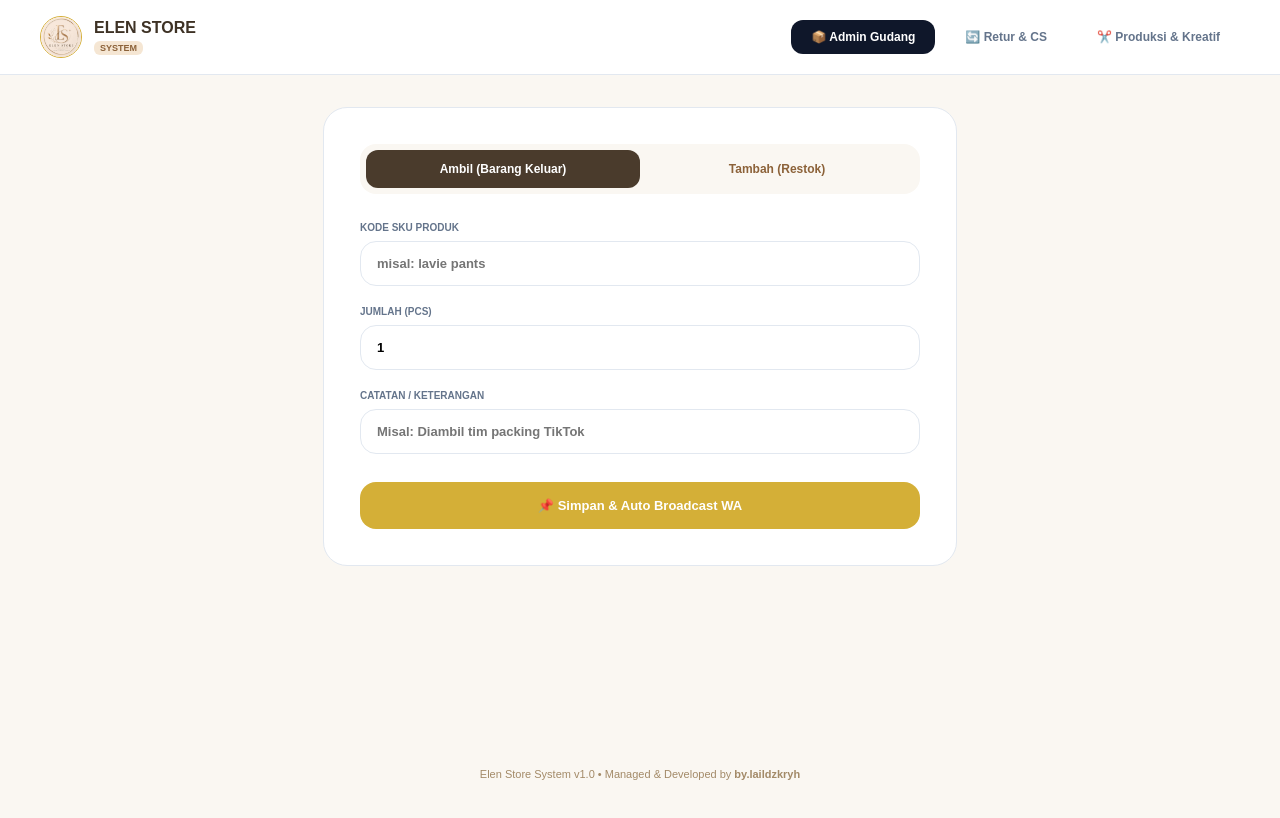
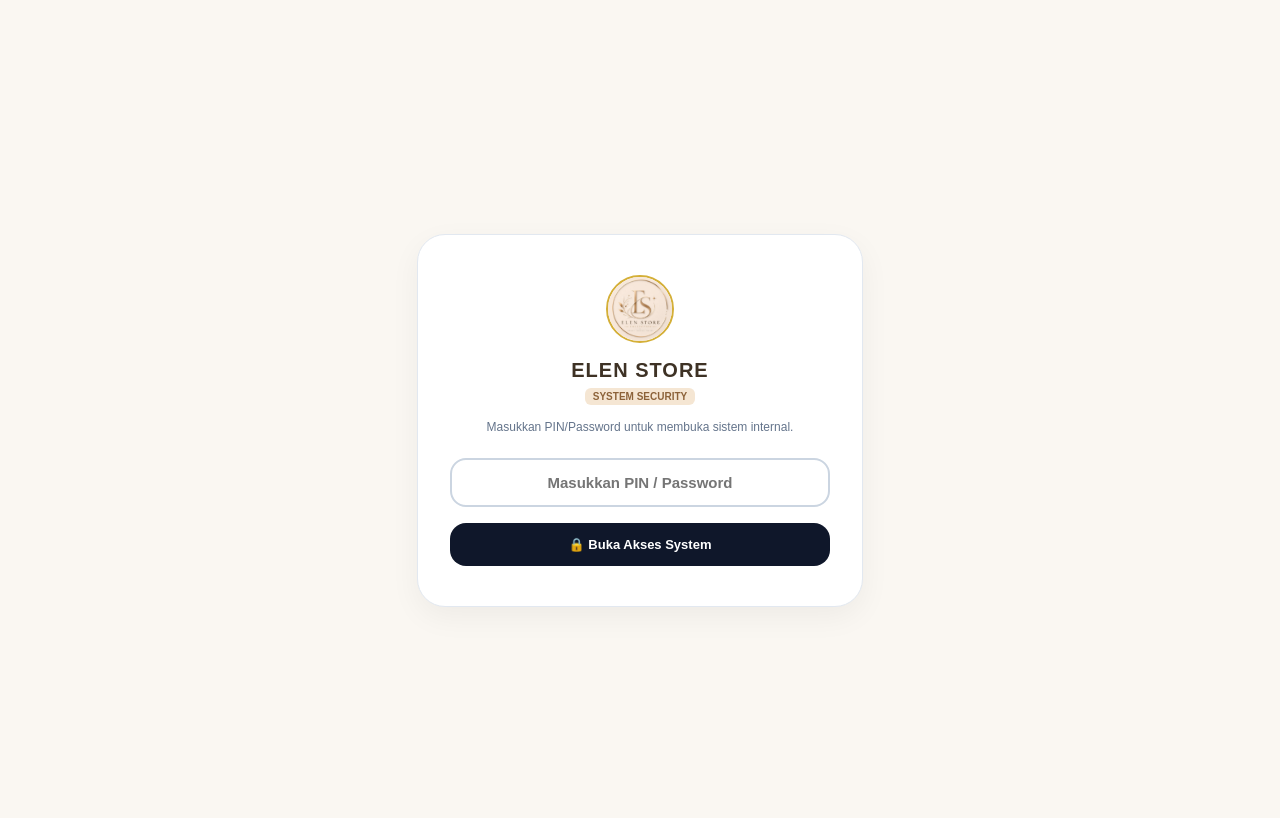
Before and after one commit to dzikriyahlailatul26-max/elen-store-app, a Next.js app: page /dashboard in a window 1280 px wide. Shown: the top 818 px of the page. Built offline with nearby package versions, Linux system fonts and the light colour scheme.

Commit message:
Final stable dashboard with password and complete modals

```diff
--- a/app/dashboard/page.tsx
+++ b/app/dashboard/page.tsx
@@ -4,6 +4,22 @@ import React, { useState } from 'react';
 import Link from 'next/link';
 
 export default function UnifiedElenStoreDashboard() {
+  // State Keamanan PIN
+  const [isAuthenticated, setIsAuthenticated] = useState(false);
+  const [inputPin, setInputPin] = useState('');
+  const [pinError, setPinError] = useState(false);
+  const PIN_RAHASIA = 'elen123';
+
+  const handleLogin = (e: React.FormEvent) => {
+    e.preventDefault();
+    if (inputPin === PIN_RAHASIA) {
+      setIsAuthenticated(true);
+      setPinError(false);
+    } else {
+      setPinError(true);
+    }
+  };
+
   const [activeTab, setActiveTab] = useState<'admin' | 'retur' | 'produksi'>('admin');
   const [activeTabProduksi, setActiveTabProduksi] = useState<'cmt' | 'kreatif'>('cmt');
 
@@ -21,76 +37,92 @@ export default function UnifiedElenStoreDashboard() {
   const [bintangCS, setBintangCS] = useState<1 | 2 | 3>(1);
   const [ulasanCS, setUlasanCS] = useState('');
 
-  // State Modal Produksi CMT (Inputan Lengkap)
+  // State Modal CMT
   const [showModalCMT, setShowModalCMT] = useState(false);
   const [namaProdukCMT, setNamaProdukCMT] = useState('');
   const [jumlahPcsCMT, setJumlahPcsCMT] = useState('');
   const [vendorCMT, setVendorCMT] = useState('CV Taylor Pekalongan');
   const [targetCMT, setTargetCMT] = useState('');
 
-  // State Modal Tim Kreatif (Inputan Lengkap)
+  // State Modal Kreatif
   const [showModalKreatif, setShowModalKreatif] = useState(false);
   const [judulKonten, setJudulKonten] = useState('');
   const [platformKonten, setPlatformKonten] = useState('TikTok');
   const [talentKonten, setTalentKonten] = useState('Incess');
   const [tanggalTake, setTanggalTake] = useState('');
 
+  if (!isAuthenticated) {
+    return (
+      <div style={{ minHeight: '100vh', backgroundColor: '#FAF7F2', display: 'flex', alignItems: 'center', justifyContent: 'center', fontFamily: 'sans-serif', padding: '20px' }}>
+        <div style={{ backgroundColor: '#ffffff', width: '100%', maxWidth: '380px', padding: '40px 32px', borderRadius: '28px', border: '1px solid #E2E8F0', boxShadow: '0 10px 30px rgba(0,0,0,0.05)', textAlign: 'center' }}>
+          <div style={{ width: '64px', height: '64px', borderRadius: '50%', border: '2px solid #D4AF37', margin: '0 auto 16px auto', overflow: 'hidden', backgroundColor: '#FAF7F2' }}>
+            <img src="/logo-elenstore.jpeg" alt="Logo" style={{ width: '100%', height: '100%', objectFit: 'cover' }} />
+          </div>
+          <h2 style={{ fontSize: '20px', fontWeight: '900', color: '#3E3225', margin: '0 0 4px 0', letterSpacing: '1px' }}>ELEN STORE</h2>
+          <span style={{ backgroundColor: '#F5E6D3', color: '#8C6239', fontSize: '10px', fontWeight: '800', padding: '3px 8px', borderRadius: '6px' }}>SYSTEM SECURITY</span>
+          <p style={{ fontSize: '12px', color: '#64748B', margin: '16px 0 24px 0' }}>Masukkan PIN/Password untuk membuka sistem internal.</p>
+          <form onSubmit={handleLogin}>
+            <div style={{ marginBottom: '16px' }}>
+              <input
+                type="password"
+                required
+                placeholder="Masukkan PIN / Password"
+                value={inputPin}
+                onChange={(e) => setInputPin(e.target.value)}
+                style={{ width: '100%', padding: '14px', borderRadius: '16px', border: pinError ? '2px solid #EF4444' : '2px solid #CBD5E1', textAlign: 'center', fontSize: '15px', fontWeight: '700', outline: 'none', boxSizing: 'border-box' }}
+              />
+              {pinError && <p style={{ color: '#EF4444', fontSize: '11px', fontWeight: '800', margin: '8px 0 0 0' }}>❌ PIN Salah! Password default: elen123</p>}
+            </div>
+            <button type="submit" style={{ width: '100%', backgroundColor: '#0F172A', color: '#ffffff', border: 'none', padding: '14px', borderRadius: '16px', fontSize: '13px', fontWeight: '800', cursor: 'pointer' }}>🔒 Buka Akses System</button>
+          </form>
+        </div>
+      </div>
+    );
+  }
+
   return (
     <div style={{ minHeight: '100vh', backgroundColor: '#FAF7F2', fontFamily: 'sans-serif', color: '#4A3B2C', display: 'flex', flexDirection: 'column' }}>
-
-      {/* HEADER TOPBAR */}
       <header style={{ backgroundColor: '#ffffff', borderBottom: '1px solid #E2E8F0', padding: '16px 40px', display: 'flex', justifyContent: 'space-between', alignItems: 'center', position: 'sticky', top: 0, zIndex: 50 }}>
         <Link href="/" style={{ textDecoration: 'none', display: 'flex', alignItems: 'center', gap: '12px' }}>
           <div style={{ width: '40px', height: '40px', borderRadius: '50%', overflow: 'hidden', border: '1px solid #D4AF37', backgroundColor: '#FAF7F2' }}>
-            <img src="/logo-elenstore.jpeg" alt="Elen Store Logo" style={{ width: '100%', height: '100%', objectFit: 'cover' }} />
+            <img src="/logo-elenstore.jpeg" alt="Logo" style={{ width: '100%', height: '100%', objectFit: 'cover' }} />
           </div>
           <div>
             <h1 style={{ fontSize: '16px', fontWeight: '900', color: '#3E3225', margin: 0 }}>ELEN STORE</h1>
             <span style={{ backgroundColor: '#F5E6D3', color: '#8C6239', fontSize: '9px', fontWeight: '800', padding: '2px 6px', borderRadius: '6px' }}>SYSTEM</span>
           </div>
         </Link>
-
-        <nav style={{ display: 'flex', gap: '10px' }}>
-          <button type="button" onClick={() => setActiveTab('admin')} style={{ padding: '10px 20px', borderRadius: '12px', fontSize: '12px', fontWeight: '800', border: 'none', cursor: 'pointer', backgroundColor: activeTab === 'admin' ? '#0F172A' : 'transparent', color: activeTab === 'admin' ? '#ffffff' : '#64748B' }}>📦 Admin Gudang</button>
-          <button type="button" onClick={() => setActiveTab('retur')} style={{ padding: '10px 20px', borderRadius: '12px', fontSize: '12px', fontWeight: '800', border: 'none', cursor: 'pointer', backgroundColor: activeTab === 'retur' ? '#0F172A' : 'transparent', color: activeTab === 'retur' ? '#ffffff' : '#64748B' }}>🔄 Retur & CS</button>
-          <button type="button" onClick={() => setActiveTab('produksi')} style={{ padding: '10px 20px', borderRadius: '12px', fontSize: '12px', fontWeight: '800', border: 'none', cursor: 'pointer', backgroundColor: activeTab === 'produksi' ? '#0F172A' : 'transparent', color: activeTab === 'produksi' ? '#ffffff' : '#64748B' }}>✂️ Produksi & Kreatif</button>
-        </nav>
+        <div style={{ display: 'flex', alignItems: 'center', gap: '16px' }}>
+          <nav style={{ display: 'flex', gap: '10px' }}>
+            <button type="button" onClick={() => setActiveTab('admin')} style={{ padding: '10px 20px', borderRadius: '12px', fontSize: '12px', fontWeight: '800', border: 'none', cursor: 'pointer', backgroundColor: activeTab === 'admin' ? '#0F172A' : 'transparent', color: activeTab === 'admin' ? '#ffffff' : '#64748B' }}>📦 Admin Gudang</button>
+            <button type="button" onClick={() => setActiveTab('retur')} style={{ padding: '10px 20px', borderRadius: '12px', fontSize: '12px', fontWeight: '800', border: 'none', cursor: 'pointer', backgroundColor: activeTab === 'retur' ? '#0F172A' : 'transparent', color: activeTab === 'retur' ? '#ffffff' : '#64748B' }}>🔄 Retur & CS</button>
+            <button type="button" onClick={() => setActiveTab('produksi')} style={{ padding: '10px 20px', borderRadius: '12px', fontSize: '12px', fontWeight: '800', border: 'none', cursor: 'pointer', backgroundColor: activeTab === 'produksi' ? '#0F172A' : 'transparent', color: activeTab === 'produksi' ? '#ffffff' : '#64748B' }}>✂️ Produksi & Kreatif</button>
+          </nav>
+          <button type="button" onClick={() => setIsAuthenticated(false)} style={{ padding: '8px 14px', borderRadius: '10px', backgroundColor: '#FEF2F2', border: '1px solid #FCA5A5', color: '#DC2626', fontSize: '11px', fontWeight: '800', cursor: 'pointer' }}>🔒 Kunci System</button>
+        </div>
       </header>
 
-      {/* MAIN CONTENT */}
       <main style={{ flex: 1, padding: '32px 20px', maxWidth: '1020px', margin: '0 auto', width: '100%', boxSizing: 'border-box' }}>
-
-        {/* MODUL ADMIN GUDANG */}
         {activeTab === 'admin' && (
           <div style={{ backgroundColor: '#ffffff', borderRadius: '24px', padding: '36px', border: '1px solid #E2E8F0', maxWidth: '560px', margin: '0 auto' }}>
             <div style={{ display: 'flex', backgroundColor: '#FAF7F2', padding: '6px', borderRadius: '16px', marginBottom: '28px' }}>
               <button type="button" onClick={() => setJenisTxAdmin('keluar')} style={{ flex: 1, padding: '12px', borderRadius: '12px', fontSize: '12px', fontWeight: '800', border: 'none', cursor: 'pointer', backgroundColor: jenisTxAdmin === 'keluar' ? '#4A3B2C' : 'transparent', color: jenisTxAdmin === 'keluar' ? '#ffffff' : '#8C6239' }}>Ambil (Barang Keluar)</button>
               <button type="button" onClick={() => setJenisTxAdmin('restok')} style={{ flex: 1, padding: '12px', borderRadius: '12px', fontSize: '12px', fontWeight: '800', border: 'none', cursor: 'pointer', backgroundColor: jenisTxAdmin === 'restok' ? '#4A3B2C' : 'transparent', color: jenisTxAdmin === 'restok' ? '#ffffff' : '#8C6239' }}>Tambah (Restok)</button>
             </div>
-            <form onSubmit={(e) => { e.preventDefault(); alert('Transaksi Gudang Disimpan!'); }}>
-              <div style={{ marginBottom: '20px' }}>
-                <label style={{ display: 'block', fontSize: '10px', fontWeight: '900', color: '#64748B', marginBottom: '8px' }}>KODE SKU PRODUK</label>
-                <input type="text" required placeholder="misal: lavie pants" value={skuAdmin} onChange={(e) => setSkuAdmin(e.target.value)} style={{ width: '100%', padding: '14px 16px', borderRadius: '16px', border: '1px solid #E2E8F0', fontSize: '13px', fontWeight: '600', boxSizing: 'border-box' }} />
-              </div>
-              <div style={{ marginBottom: '20px' }}>
-                <label style={{ display: 'block', fontSize: '10px', fontWeight: '900', color: '#64748B', marginBottom: '8px' }}>JUMLAH (PCS)</label>
-                <input type="number" required value={jumlahAdmin} onChange={(e) => setJumlahAdmin(e.target.value)} style={{ width: '100%', padding: '14px 16px', borderRadius: '16px', border: '1px solid #E2E8F0', fontSize: '13px', fontWeight: '600', boxSizing: 'border-box' }} />
-              </div>
-              <div style={{ marginBottom: '28px' }}>
-                <label style={{ display: 'block', fontSize: '10px', fontWeight: '900', color: '#64748B', marginBottom: '8px' }}>CATATAN / KETERANGAN</label>
-                <input type="text" placeholder="Misal: Diambil tim packing TikTok" value={catatanAdmin} onChange={(e) => setCatatanAdmin(e.target.value)} style={{ width: '100%', padding: '14px 16px', borderRadius: '16px', border: '1px solid #E2E8F0', fontSize: '13px', fontWeight: '600', boxSizing: 'border-box' }} />
-              </div>
+            <form onSubmit={(e) => { e.preventDefault(); alert('Transaksi Disimpan!'); }}>
+              <div style={{ marginBottom: '20px' }}><label style={{ display: 'block', fontSize: '10px', fontWeight: '900', color: '#64748B', marginBottom: '8px' }}>KODE SKU PRODUK</label><input type="text" required placeholder="misal: lavie pants" value={skuAdmin} onChange={(e) => setSkuAdmin(e.target.value)} style={{ width: '100%', padding: '14px 16px', borderRadius: '16px', border: '1px solid #E2E8F0', fontSize: '13px', boxSizing: 'border-box' }} /></div>
+              <div style={{ marginBottom: '20px' }}><label style={{ display: 'block', fontSize: '10px', fontWeight: '900', color: '#64748B', marginBottom: '8px' }}>JUMLAH (PCS)</label><input type="number" required value={jumlahAdmin} onChange={(e) => setJumlahAdmin(e.target.value)} style={{ width: '100%', padding: '14px 16px', borderRadius: '16px', border: '1px solid #E2E8F0', fontSize: '13px', boxSizing: 'border-box' }} /></div>
+              <div style={{ marginBottom: '28px' }}><label style={{ display: 'block', fontSize: '10px', fontWeight: '900', color: '#64748B', marginBottom: '8px' }}>CATATAN / KETERANGAN</label><input type="text" placeholder="Misal: Diambil tim packing" value={catatanAdmin} onChange={(e) => setCatatanAdmin(e.target.value)} style={{ width: '100%', padding: '14px 16px', borderRadius: '16px', border: '1px solid #E2E8F0', fontSize: '13px', boxSizing: 'border-box' }} /></div>
               <button type="submit" style={{ width: '100%', backgroundColor: '#D4AF37', color: '#ffffff', border: 'none', padding: '16px', borderRadius: '16px', fontSize: '13px', fontWeight: '800', cursor: 'pointer' }}>📌 Simpan & Auto Broadcast WA</button>
             </form>
           </div>
         )}
 
-        {/* MODUL RETUR & CS */}
         {activeTab === 'retur' && (
           <div>
             <div style={{ backgroundColor: '#ffffff', borderRadius: '24px', padding: '24px 32px', border: '1px solid #E2E8F0', marginBottom: '24px' }}>
-              <h2 style={{ fontSize: '22px', fontWeight: '900', color: '#000000', margin: '0 0 6px 0' }}>Modul Retur (RMA) & Handling Ulasan CS</h2>
-              <p style={{ fontSize: '13px', color: '#64748B', margin: 0 }}>Pencatatan retur barang 2% harian & tiket penanganan ulasan buruk Elen Store.</p>
+              <h2 style={{ fontSize: '22px', fontWeight: '900', margin: '0 0 6px 0' }}>Modul Retur (RMA) & Handling Ulasan CS</h2>
+              <p style={{ fontSize: '13px', color: '#64748B', margin: 0 }}>Pencatatan retur barang & tiket penanganan ulasan buruk.</p>
             </div>
             <div style={{ display: 'grid', gridTemplateColumns: '1fr 1fr', gap: '24px' }}>
               <div style={{ backgroundColor: '#ffffff', borderRadius: '24px', padding: '28px', border: '1px solid #E2E8F0' }}>
@@ -112,7 +144,6 @@ export default function UnifiedElenStoreDashboard() {
           </div>
         )}
 
-        {/* MODUL PRODUKSI & KREATIF */}
         {activeTab === 'produksi' && (
           <div>
             <div style={{ backgroundColor: '#ffffff', borderRadius: '24px', padding: '24px 32px', border: '1px solid #E2E8F0', marginBottom: '24px', display: 'flex', justifyContent: 'space-between', alignItems: 'center' }}>
@@ -152,42 +183,35 @@ export default function UnifiedElenStoreDashboard() {
         )}
       </main>
 
-      <footer style={{ textAlign: 'center', padding: '20px 0', fontSize: '11px', color: '#A38A68', marginTop: 'auto' }}>
-        Elen Store System v1.0 • Managed & Developed by <strong>by.laildzkryh</strong>
-      </footer>
-
-      {/* MODAL SPK CMT (4 FORM LENGKAP) */}
       {showModalCMT && (
         <div style={{ position: 'fixed', inset: 0, backgroundColor: 'rgba(0,0,0,0.5)', display: 'flex', alignItems: 'center', justifyContent: 'center', zIndex: 9999 }}>
           <div style={{ backgroundColor: '#fff', width: '100%', maxWidth: '440px', borderRadius: '28px', padding: '36px', boxShadow: '0 20px 40px rgba(0,0,0,0.2)' }}>
             <h2 style={{ fontSize: '20px', fontWeight: '900', margin: '0 0 24px 0', color: '#000' }}>Form SPK Produksi CMT Baru</h2>
-            <form onSubmit={(e) => { e.preventDefault(); alert('SPK CMT Disimpan!'); setShowModalCMT(false); }}>
-              <div style={{ marginBottom: '16px' }}><label style={{ display: 'block', fontSize: '10px', fontWeight: '900', color: '#000', marginBottom: '6px' }}>NAMA PRODUK</label><input type="text" required placeholder="Contoh: Lavie Pants Black" value={namaProdukCMT} onChange={(e) => setNamaProdukCMT(e.target.value)} style={{ width: '100%', padding: '14px 18px', borderRadius: '16px', border: '2px solid #64748B', fontSize: '13px', outline: 'none', boxSizing: 'border-box' }} /></div>
-              <div style={{ marginBottom: '16px' }}><label style={{ display: 'block', fontSize: '10px', fontWeight: '900', color: '#000', marginBottom: '6px' }}>JUMLAH (PCS)</label><input type="number" required placeholder="Contoh: 400" value={jumlahPcsCMT} onChange={(e) => setJumlahPcsCMT(e.target.value)} style={{ width: '100%', padding: '14px 18px', borderRadius: '16px', border: '2px solid #64748B', fontSize: '13px', outline: 'none', boxSizing: 'border-box' }} /></div>
-              <div style={{ marginBottom: '16px' }}><label style={{ display: 'block', fontSize: '10px', fontWeight: '900', color: '#000', marginBottom: '6px' }}>VENDOR KONVEKSI</label><select value={vendorCMT} onChange={(e) => setVendorCMT(e.target.value)} style={{ width: '100%', padding: '14px 18px', borderRadius: '16px', border: '2px solid #64748B', backgroundColor: '#fff', fontSize: '13px', outline: 'none', boxSizing: 'border-box' }}><option value="CV Taylor Pekalongan">CV Taylor Pekalongan</option><option value="Konveksi Berkah Pekalongan">Konveksi Berkah Pekalongan</option><option value="CMT Elen Store Utama">CMT Elen Store Utama</option></select></div>
-              <div style={{ marginBottom: '28px' }}><label style={{ display: 'block', fontSize: '10px', fontWeight: '900', color: '#000', marginBottom: '6px' }}>TARGET SELESAI</label><input type="date" required value={targetCMT} onChange={(e) => setTargetCMT(e.target.value)} style={{ width: '100%', padding: '14px 18px', borderRadius: '16px', border: '2px solid #64748B', fontSize: '13px', outline: 'none', boxSizing: 'border-box' }} /></div>
+            <form onSubmit={(e) => { e.preventDefault(); alert('SPK Disimpan!'); setShowModalCMT(false); }}>
+              <div style={{ marginBottom: '16px' }}><label style={{ display: 'block', fontSize: '10px', fontWeight: '900', color: '#000', marginBottom: '6px' }}>NAMA PRODUK</label><input type="text" required placeholder="Contoh: Lavie Pants Black" value={namaProdukCMT} onChange={(e) => setNamaProdukCMT(e.target.value)} style={{ width: '100%', padding: '14px 18px', borderRadius: '16px', border: '2px solid #64748B', fontSize: '13px', boxSizing: 'border-box' }} /></div>
+              <div style={{ marginBottom: '16px' }}><label style={{ display: 'block', fontSize: '10px', fontWeight: '900', color: '#000', marginBottom: '6px' }}>JUMLAH (PCS)</label><input type="number" required placeholder="Contoh: 400" value={jumlahPcsCMT} onChange={(e) => setJumlahPcsCMT(e.target.value)} style={{ width: '100%', padding: '14px 18px', borderRadius: '16px', border: '2px solid #64748B', fontSize: '13px', boxSizing: 'border-box' }} /></div>
+              <div style={{ marginBottom: '16px' }}><label style={{ display: 'block', fontSize: '10px', fontWeight: '900', color: '#000', marginBottom: '6px' }}>VENDOR KONVEKSI</label><select value={vendorCMT} onChange={(e) => setVendorCMT(e.target.value)} style={{ width: '100%', padding: '14px 18px', borderRadius: '16px', border: '2px solid #64748B', backgroundColor: '#fff', fontSize: '13px', boxSizing: 'border-box' }}><option value="CV Taylor Pekalongan">CV Taylor Pekalongan</option><option value="Konveksi Berkah Pekalongan">Konveksi Berkah Pekalongan</option></select></div>
+              <div style={{ marginBottom: '28px' }}><label style={{ display: 'block', fontSize: '10px', fontWeight: '900', color: '#000', marginBottom: '6px' }}>TARGET SELESAI</label><input type="date" required value={targetCMT} onChange={(e) => setTargetCMT(e.target.value)} style={{ width: '100%', padding: '14px 18px', borderRadius: '16px', border: '2px solid #64748B', fontSize: '13px', boxSizing: 'border-box' }} /></div>
               <div style={{ display: 'flex', gap: '14px' }}><button type="button" onClick={() => setShowModalCMT(false)} style={{ flex: 1, padding: '14px', borderRadius: '16px', border: 'none', backgroundColor: '#E2E8F0', fontWeight: '800', cursor: 'pointer' }}>Batal</button><button type="submit" style={{ flex: 1, padding: '14px', borderRadius: '16px', border: 'none', backgroundColor: '#000', color: '#fff', fontWeight: '800', cursor: 'pointer' }}>Simpan SPK</button></div>
             </form>
           </div>
         </div>
       )}
 
-      {/* MODAL KREATIF (4 FORM LENGKAP) */}
       {showModalKreatif && (
         <div style={{ position: 'fixed', inset: 0, backgroundColor: 'rgba(0,0,0,0.5)', display: 'flex', alignItems: 'center', justifyContent: 'center', zIndex: 9999 }}>
           <div style={{ backgroundColor: '#fff', width: '100%', maxWidth: '440px', borderRadius: '28px', padding: '36px', boxShadow: '0 20px 40px rgba(0,0,0,0.2)' }}>
             <h2 style={{ fontSize: '20px', fontWeight: '900', margin: '0 0 24px 0', color: '#000' }}>Buat Jadwal Konten Baru</h2>
             <form onSubmit={(e) => { e.preventDefault(); alert('Jadwal Disimpan!'); setShowModalKreatif(false); }}>
-              <div style={{ marginBottom: '16px' }}><label style={{ display: 'block', fontSize: '10px', fontWeight: '900', color: '#000', marginBottom: '6px' }}>JUDUL / KONSEP KONTEN</label><input type="text" required placeholder="Contoh: Fitcheck Lavie Pants B-Roll" value={judulKonten} onChange={(e) => setJudulKonten(e.target.value)} style={{ width: '100%', padding: '14px 18px', borderRadius: '16px', border: '2px solid #64748B', fontSize: '13px', outline: 'none', boxSizing: 'border-box' }} /></div>
-              <div style={{ marginBottom: '16px' }}><label style={{ display: 'block', fontSize: '10px', fontWeight: '900', color: '#000', marginBottom: '6px' }}>PLATFORM</label><select value={platformKonten} onChange={(e) => setPlatformKonten(e.target.value)} style={{ width: '100%', padding: '14px 18px', borderRadius: '16px', border: '2px solid #64748B', backgroundColor: '#fff', fontSize: '13px', outline: 'none', boxSizing: 'border-box' }}><option value="TikTok">TikTok</option><option value="Instagram Reels">Instagram Reels</option><option value="Shopee Video">Shopee Video</option></select></div>
-              <div style={{ marginBottom: '16px' }}><label style={{ display: 'block', fontSize: '10px', fontWeight: '900', color: '#000', marginBottom: '6px' }}>TALENT / HOST</label><input type="text" required value={talentKonten} onChange={(e) => setTalentKonten(e.target.value)} style={{ width: '100%', padding: '14px 18px', borderRadius: '16px', border: '2px solid #64748B', fontSize: '13px', outline: 'none', boxSizing: 'border-box' }} /></div>
-              <div style={{ marginBottom: '28px' }}><label style={{ display: 'block', fontSize: '10px', fontWeight: '900', color: '#000', marginBottom: '6px' }}>TANGGAL TAKE VIDEO</label><input type="date" required value={tanggalTake} onChange={(e) => setTanggalTake(e.target.value)} style={{ width: '100%', padding: '14px 18px', borderRadius: '16px', border: '2px solid #64748B', fontSize: '13px', outline: 'none', boxSizing: 'border-box' }} /></div>
+              <div style={{ marginBottom: '16px' }}><label style={{ display: 'block', fontSize: '10px', fontWeight: '900', color: '#000', marginBottom: '6px' }}>JUDUL / KONSEP KONTEN</label><input type="text" required placeholder="Contoh: Fitcheck Lavie Pants B-Roll" value={judulKonten} onChange={(e) => setJudulKonten(e.target.value)} style={{ width: '100%', padding: '14px 18px', borderRadius: '16px', border: '2px solid #64748B', fontSize: '13px', boxSizing: 'border-box' }} /></div>
+              <div style={{ marginBottom: '16px' }}><label style={{ display: 'block', fontSize: '10px', fontWeight: '900', color: '#000', marginBottom: '6px' }}>PLATFORM</label><select value={platformKonten} onChange={(e) => setPlatformKonten(e.target.value)} style={{ width: '100%', padding: '14px 18px', borderRadius: '16px', border: '2px solid #64748B', backgroundColor: '#fff', fontSize: '13px', boxSizing: 'border-box' }}><option value="TikTok">TikTok</option><option value="Instagram Reels">Instagram Reels</option></select></div>
+              <div style={{ marginBottom: '16px' }}><label style={{ display: 'block', fontSize: '10px', fontWeight: '900', color: '#000', marginBottom: '6px' }}>TALENT / HOST</label><input type="text" required value={talentKonten} onChange={(e) => setTalentKonten(e.target.value)} style={{ width: '100%', padding: '14px 18px', borderRadius: '16px', border: '2px solid #64748B', fontSize: '13px', boxSizing: 'border-box' }} /></div>
+              <div style={{ marginBottom: '28px' }}><label style={{ display: 'block', fontSize: '10px', fontWeight: '900', color: '#000', marginBottom: '6px' }}>TANGGAL TAKE VIDEO</label><input type="date" required value={tanggalTake} onChange={(e) => setTanggalTake(e.target.value)} style={{ width: '100%', padding: '14px 18px', borderRadius: '16px', border: '2px solid #64748B', fontSize: '13px', boxSizing: 'border-box' }} /></div>
               <div style={{ display: 'flex', gap: '14px' }}><button type="button" onClick={() => setShowModalKreatif(false)} style={{ flex: 1, padding: '14px', borderRadius: '16px', border: 'none', backgroundColor: '#E2E8F0', fontWeight: '800', cursor: 'pointer' }}>Batal</button><button type="submit" style={{ flex: 1, padding: '14px', borderRadius: '16px', border: 'none', backgroundColor: '#D10056', color: '#fff', fontWeight: '800', cursor: 'pointer' }}>Simpan Jadwal</button></div>
             </form>
           </div>
         </div>
       )}
-
     </div>
   );
 }
```
